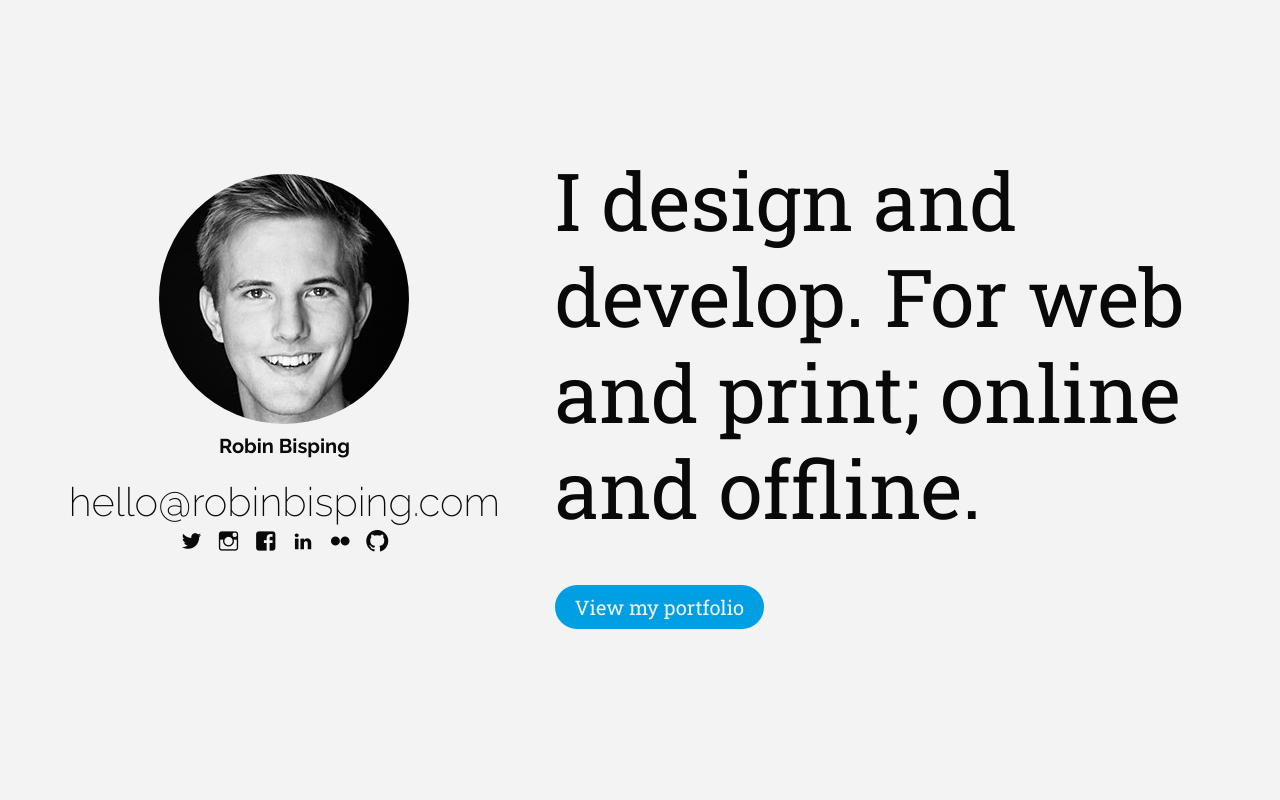
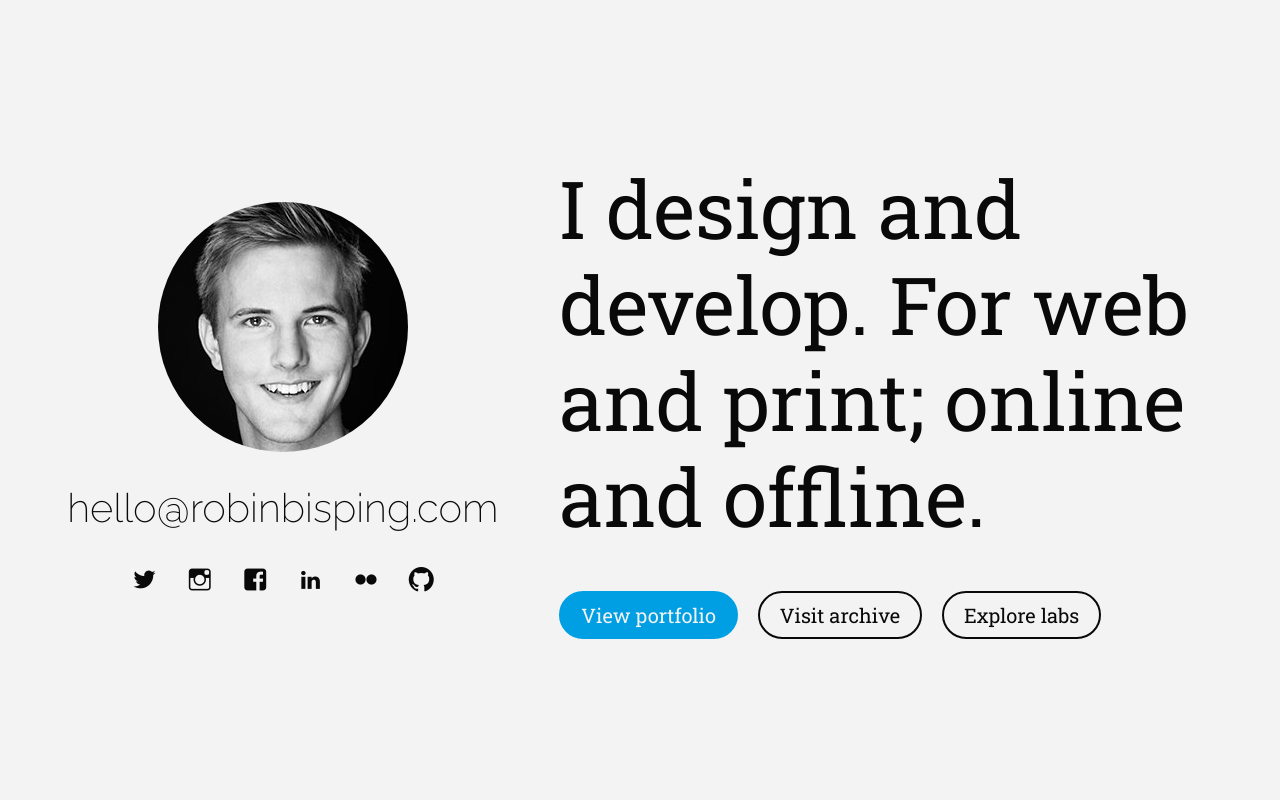
Before and after one commit to robinbisping/personal-website, a PHP site: page / in a window 1280 px wide. Run offline with PHP 8.4, Linux system fonts and the light colour scheme; some web fonts are replaced.

Commit message:
Replaced normalize.css with other reset styles, cleaned up everything

```diff
--- /dev/null
+++ b/css/reset.css
@@ -0,0 +1,52 @@
+/* http://meyerweb.com/eric/tools/css/reset/
+   v2.0 | 20110126
+   License: none (public domain)
+*/
+
+html, body, div, span, applet, object, iframe,
+h1, h2, h3, h4, h5, h6, p, blockquote, pre,
+a, abbr, acronym, address, big, cite, code,
+del, dfn, em, img, ins, kbd, q, s, samp,
+small, strike, strong, sub, sup, tt, var,
+b, u, i, center,
+dl, dt, dd, ol, ul, li,
+fieldset, form, label, legend,
+table, caption, tbody, tfoot, thead, tr, th, td,
+article, aside, canvas, details, embed,
+figure, figcaption, footer, header, hgroup,
+main, menu, nav, output, ruby, section, summary,
+time, mark, audio, video {
+	margin: 0;
+	padding: 0;
+	border: 0;
+	vertical-align: baseline;
+}
+/* HTML5 display-role reset for older browsers */
+article, aside, details, figcaption, figure,
+footer, header, hgroup, main, menu, nav, section {
+	display: block;
+}
+body {
+	line-height: 1;
+}
+ol, ul {
+	list-style: none;
+}
+blockquote, q {
+	quotes: none;
+}
+blockquote:before, blockquote:after,
+q:before, q:after {
+	content: '';
+	content: none;
+}
+
+/* Don't kill focus outline for keyboard users: http://24ways.org/2009/dont-lose-your-focus */
+a:hover, a:active {
+    outline: none;
+}
+
+table {
+	border-collapse: collapse;
+	border-spacing: 0;
+}
--- a/css/styles.css
+++ b/css/styles.css
@@ -1,141 +1,166 @@
-html, body  {
-	height: 100%;
+/* General */
+html  {
+	padding: 30px 0;
 }
 body {
+	padding: 0 5%;
 	background-color: #f3f3f3;
 	color: #090909;
 	clear: both;
-	padding: 0 5%;
-}
-.column {
-	width: 100%;
-	float: left;
-}
-.sr-only {
-    position: absolute;
-    width: 1px;
-    height: 1px;
-    padding: 0;
-    margin: -1px;
-    overflow: hidden;
-    clip: rect(0,0,0,0);
-    border: 0;
 }
 a {
+	color: #090909;
 	text-decoration: none;
-	color: #090909;
 }
 a:hover {
 	opacity: 0.75;
 	filter: alpha(opacity=75);
 }
-.button {
-	color: #f3f3f3;
-	background-color: #009fe3;
-	padding: 8px 16px;
-	font-size: 15px;
-	display: inline-block;
-	border-radius: 30px;
-	margin-bottom: 50px;
-}
-h1 {
-	font-size: 20px;
-	margin: 5px 0 0 0;
-}
-figure {
-	margin: 30px 0 0 0;
+.column {
+	width: 100%;
+	float: left;
 }
 img {
 	height: 150px;
 	width: 150px;
 	border-radius: 75px;
 }
-ul {
-	margin: 25px 0 0 0;
-	padding: 0;
+p:before, p:after {
+	display: block;
+	margin: 20px;
+	content: '\2015';
+}
+.sr-only {
+    width: 1px;
+    height: 1px;
+    position: absolute;
+    margin: -1px;
+    padding: 0;
+    overflow: hidden;
+    clip: rect(0,0,0,0);
+    border: 0;
 }
 ul li {
-	list-style: none;
 	display: inline-block;
+}
+
+/* All */
+.column.one {
+	text-align: center;
+	font-family: 'Raleway', sans-serif;
+	font-size: 25px;
+	font-weight: 200;
+}
+.column.two {
+	text-align: center;
+	font-family: 'Roboto Slab', serif;
+	font-size: 40px;
+	line-height: 1.1;
+}
+#email {
+	display: block;
+	margin: 25px 0;
+}
+#social-media li {
 	margin: 0 5px;
 }
-.genericon {
-	font-size: 18px;
+#social-media .genericon {
 	float: left;
-}
-.column.one {
-	font-family: 'Raleway', sans-serif;
-	font-weight: 200;
-	text-align: center;
 	font-size: 20px;
 }
-.column.two {
-	font-family: 'Roboto Slab', serif;
-	font-size: 40px;
-	text-align: center;
-	margin-top: 30px;
+#additional-links {
+	margin-top: 10px;
 }
-p {
-	margin: 0;
+#additional-links a {
+	display: inline-block;
+	padding: 8px 16px;
+	font-size: 15px;
+	border-radius: 25px;
+	border: solid 1px #090909;
+}
+#additional-links a.button {
+	background-color: #009fe3;
+	border-color: #009fe3;
+	color: #f3f3f3;
 }
 
+/* Small */
 @media (min-width: 768px) {
-	figure {
-		margin-bottom: 20px;
-	}
-	ul {
-		margin-top: 5px;
-	}
-	.column.one {
-	}
-	.column.two {
-		font-size: 60px;
-	}
-	a {
-		font-size: 30px;
-	}
-}
-@media (min-width: 992px) {
-	.column.one {
-	}
-	.column.two {
-		font-size: 70px;
-	}
-	.genericon {
-		font-size: 22px;
-	}
-	.button {
-		padding: 10px 20px;
-		font-size: 20px;
-	}
-	a {
-		font-size: 40px;
+	html  {
+		padding: 40px 0;
 	}
 	img {
 		height: 200px;
 		width: 200px;
 		border-radius:100px;
 	}
+	.column.one {
+		font-size: 30px;
+	}
+	.column.two {
+		font-size: 50px;
+	}
 }
+
+/* Medium */
+@media (min-width: 992px) {
+	html  {
+		padding: 50px 0;
+	}
+	.column.one {
+		font-size: 40px;
+	}
+	.column.two {
+		line-height: 1.2;
+		font-size: 65px;
+	}
+	#email {
+		margin: 30px 0;
+	}
+	#social-media li {
+		margin: 0 10px;
+	}
+	#social-media .genericon {
+		font-size: 25px;
+	}
+	#additional-links a {
+		padding: 10px 20px;
+		font-size: 20px;
+	}
+}
+
+/* Large */
 @media (min-width: 1200px) {
+	html {
+		height: 100%;
+		padding: 0;
+	}
 	body {
 		display:flex;
+		height: 100%;
 		align-items:center;
 	}
 	.column.one {
 		width: 40%;
-		margin-bottom: 100px;
 	}
 	.column.two {
 		width: 60%;
+		padding-left: 5%;
+		text-align: left;
 		font-size: 80px;
-		text-align: left;
-		padding-left: 50px;
-		line-height: 1.2;
 	}
 	img {
 		height: 250px;
 		width: 250px;
 		border-radius:125px;
 	}
+	p:before, p:after {
+		display: none;
+	}
+	#additional-links {
+		margin-top: 0;
+	}
+	#additional-links a {
+		border-width: 2px;
+	}
 }
--- a/index.html
+++ b/index.html
@@ -11,9 +11,9 @@
 
 		<title>Robin Bisping</title>
 
-		<!--<base href="http://robinbisping.com/" target="_self">-->
+		<!--<base href="http://robinbisping.com/">-->
 
-		<link href="./css/normalize.css" rel="stylesheet" type="text/css">
+		<link href="./css/reset.css" rel="stylesheet" type="text/css">
 		<link href="https://fonts.googleapis.com/css?family=Raleway:400,200,100,300,500,600,700,800,900|Roboto+Slab:400,100,300,700|Droid+Serif:400,400italic,700,700italic|Slabo+27px" rel="stylesheet" type="text/css">
 		<link href="./genericons/genericons.css" rel="stylesheet" type="text/css">
 		<link href="./css/styles.css" rel="stylesheet" type="text/css">
@@ -25,10 +25,9 @@
 		<div class="column one">
 			<figure>
 				<img src="./img/robinbisping.jpg" alt="Portrait of Robin Bisping" title="Portrait of Robin Bisping" />
-				<figcaption><h1>Robin Bisping</h1></figcaption>
 			</figure>
-			<a href="mailto:hello@robinbisping.com" title="Email Robin Bisping">hello@robinbisping.com</a>
-			<ul>
+			<a id="email" href="mailto:hello@robinbisping.com" title="Email Robin Bisping">hello@robinbisping.com</a>
+			<ul id="social-media">
 				<li>
 					<a href="https://twitter.com/robinbisping" title="Robin Bisping on Twitter" target="_blank">
 						<span class="genericon genericon-twitter"></span>
@@ -69,7 +68,11 @@
 		</div>
 		<div class="column two">
 			<p>I design and develop. For web and print; online and offline.</p>
-			<a href="#" title="View Robin Bisping's portfolio" class="button">View my portfolio</a>
+			<ul id="additional-links">
+				<li><a href="#" title="View Robin Bisping's portfolio" class="button">View portfolio</a></li>
+				<li><a href="http://archive.robinbisping.com/" title="Visit Robin Bisping's archive">Visit archive</a></li>
+				<li><a href="http://labs.robinbisping.com/" title="Explore Robin Bisping's labs">Explore labs</a></li>
+			</ul>
 		</div>
 	</body>
 </html>
```
Also changed, not shown: css/normalize.css (deleted).
